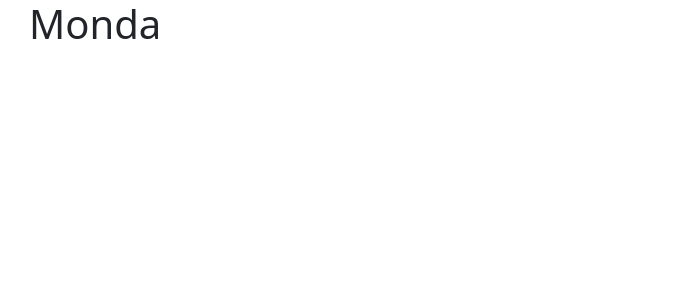
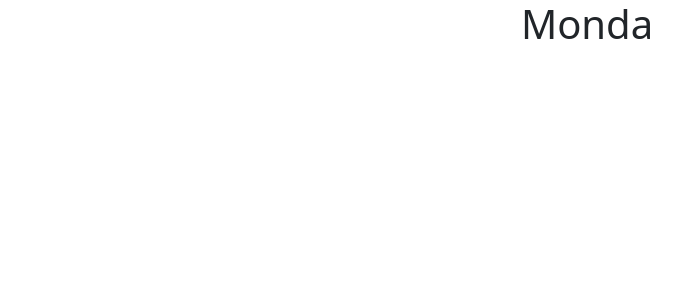
Before and after one commit to Danielfts/Parcial1-web, a React (Vite) app: page / in a window 1280 px wide. Shown: the top 300 px of the page, without its empty margins (53-734 px from the left). Built offline with nearby package versions, Linux system fonts and the light colour scheme.

Commit message:
Chore: layout

```diff
--- a/src/pages/TestPage/TestPage.tsx
+++ b/src/pages/TestPage/TestPage.tsx
@@ -1,12 +1,14 @@
 import { FunctionComponent } from "react";
-import { Container } from "react-bootstrap";
+import { Container, Row } from "react-bootstrap";
 
 // interface TestPageProps {}
 
 const TestPage: FunctionComponent = () => {
   return (
     <Container fluid="md">
-      <h1>Monda</h1>
+      <Row className="">
+        <h1 style={{textAlign: "center"}}>Monda</h1>
+      </Row>
     </Container>
   );
 };
```
